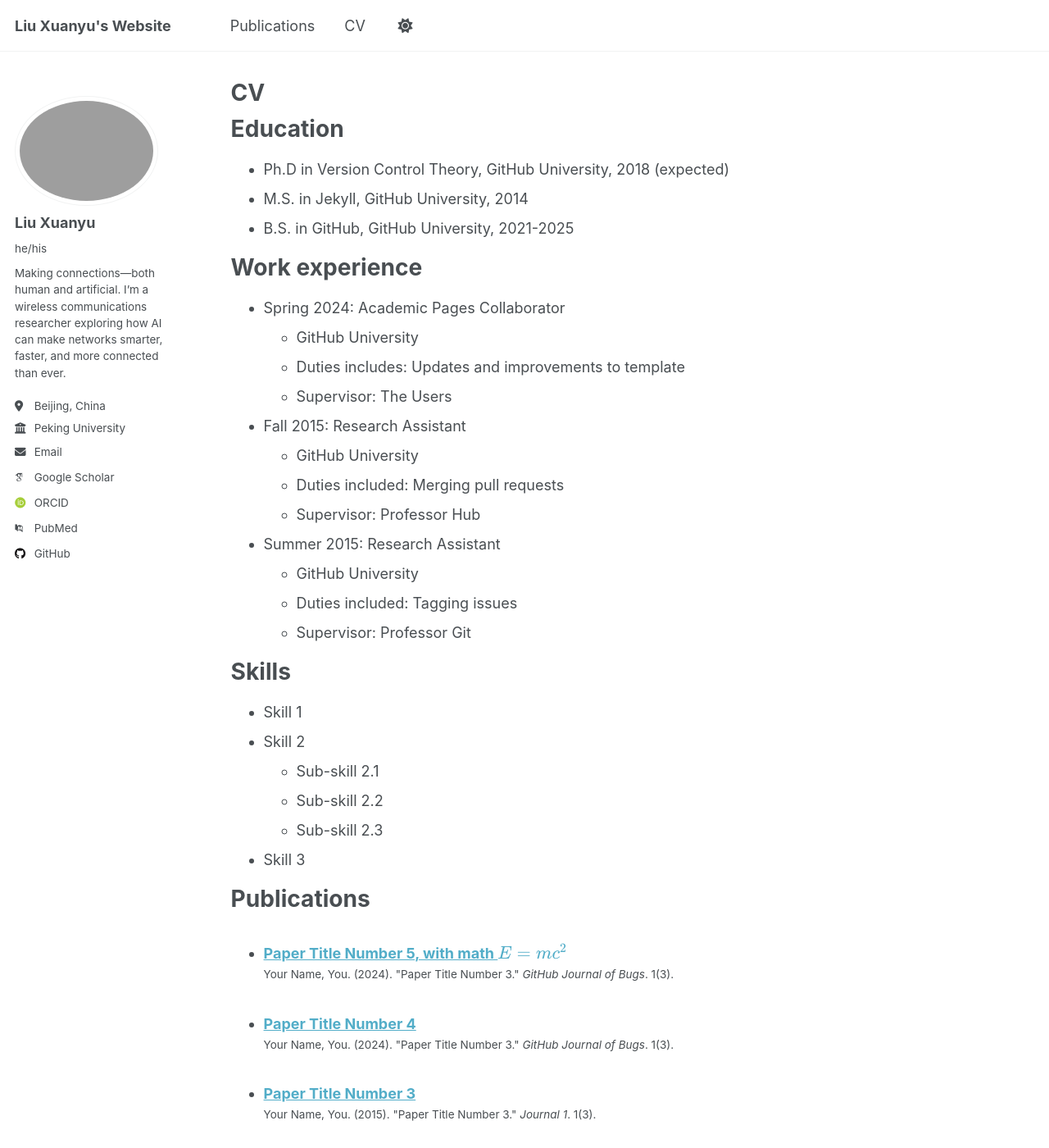
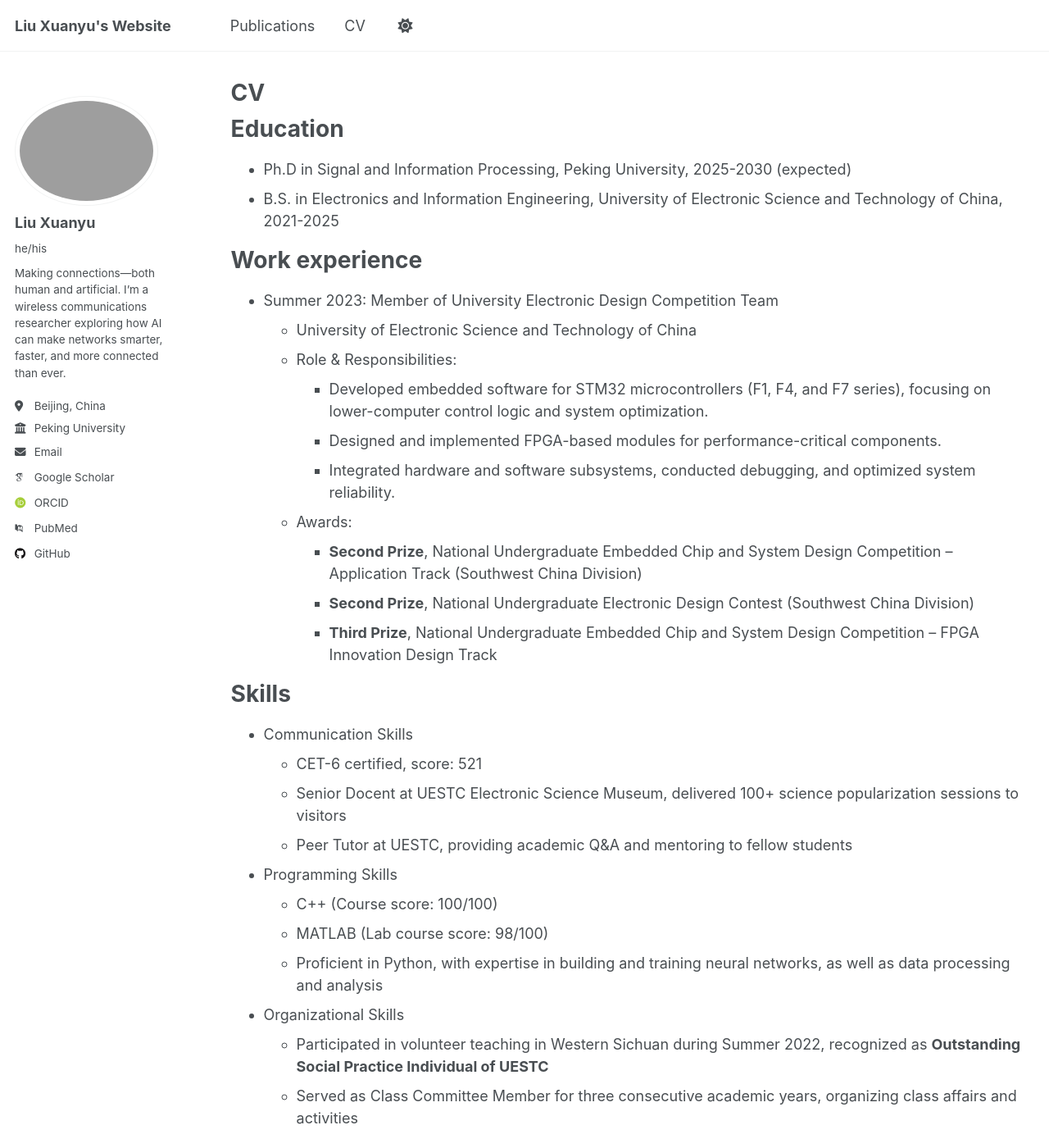
Before and after one commit to xuanyv/xuanyv.github.io, a Jekyll site: the page built from _pages/cv.md, in a window 1280 px wide and 1400 px high. Shown: the whole window at 82% size. Built offline with Jekyll 4.4.1, drawn with Linux system fonts in a browser that asks for light colours; some web fonts are replaced; a script that is not in the unit is left out; some of the changed text lies outside the part shown.

Commit message:
Update cv.md

```diff
--- a/_pages/cv.md
+++ b/_pages/cv.md
@@ -11,54 +11,34 @@ redirect_from:
 
 Education
 ======
-* Ph.D in Version Control Theory, GitHub University, 2018 (expected)
-* M.S. in Jekyll, GitHub University, 2014
-* B.S. in GitHub, GitHub University, 2021-2025
+* Ph.D in Signal and Information Processing, Peking University, 2025-2030 (expected)
+* B.S. in Electronics and Information Engineering, University of Electronic Science and Technology of China, 2021-2025
 
 Work experience
 ======
-* Spring 2024: Academic Pages Collaborator
-  * GitHub University
-  * Duties includes: Updates and improvements to template
-  * Supervisor: The Users
-
-* Fall 2015: Research Assistant
-  * GitHub University
-  * Duties included: Merging pull requests
-  * Supervisor: Professor Hub
-
-* Summer 2015: Research Assistant
-  * GitHub University
-  * Duties included: Tagging issues
-  * Supervisor: Professor Git
+* Summer 2023: Member of University Electronic Design Competition Team
+  * University of Electronic Science and Technology of China
+  * Role & Responsibilities:
+    * Developed embedded software for STM32 microcontrollers (F1, F4, and F7 series), focusing on lower-computer control logic and system optimization.
+    * Designed and implemented FPGA-based modules for performance-critical components.
+    * Integrated hardware and software subsystems, conducted debugging, and optimized system reliability.
+  * Awards:
+    * **Second Prize**, National Undergraduate Embedded Chip and System Design Competition – Application Track (Southwest China Division)
+    * **Second Prize**, National Undergraduate Electronic Design Contest (Southwest China Division)
+    * **Third Prize**, National Undergraduate Embedded Chip and System Design Competition – FPGA Innovation Design Track
 
 Skills
 ======
-* Skill 1
-* Skill 2
-  * Sub-skill 2.1
-  * Sub-skill 2.2
-  * Sub-skill 2.3
-* Skill 3
+* Communication Skills
+  * CET-6 certified, score: 521
+  * Senior Docent at UESTC Electronic Science Museum, delivered 100+ science popularization sessions to visitors
+  * Peer Tutor at UESTC, providing academic Q&A and mentoring to fellow students
 
-Publications
-======
-  <ul>{% for post in site.publications reversed %}
-    {% include archive-single-cv.html %}
-  {% endfor %}</ul>
+* Programming Skills
+  * C++ (Course score: 100/100)
+  * MATLAB (Lab course score: 98/100)
+  * Proficient in Python, with expertise in building and training neural networks, as well as data processing and analysis
 
-Talks
-======
-  <ul>{% for post in site.talks reversed %}
-    {% include archive-single-talk-cv.html  %}
-  {% endfor %}</ul>
-
-Teaching
-======
-  <ul>{% for post in site.teaching reversed %}
-    {% include archive-single-cv.html %}
-  {% endfor %}</ul>
-
-Service and leadership
-======
-* Currently signed in to 43 different slack teams
+* Organizational Skills
+  * Participated in volunteer teaching in Western Sichuan during Summer 2022, recognized as **Outstanding Social Practice Individual of UESTC**
+  * Served as Class Committee Member for three consecutive academic years, organizing class affairs and activities
```
